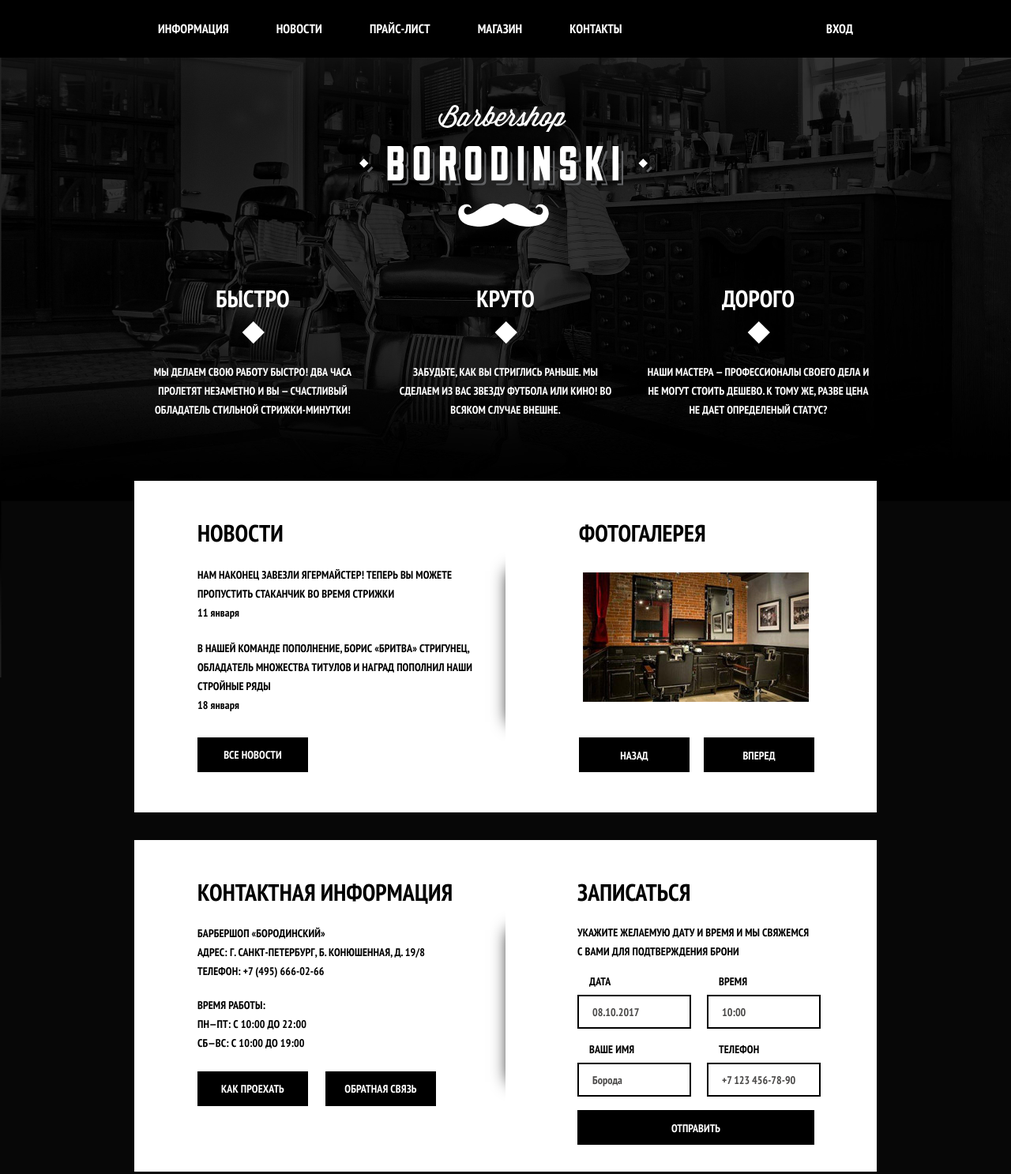
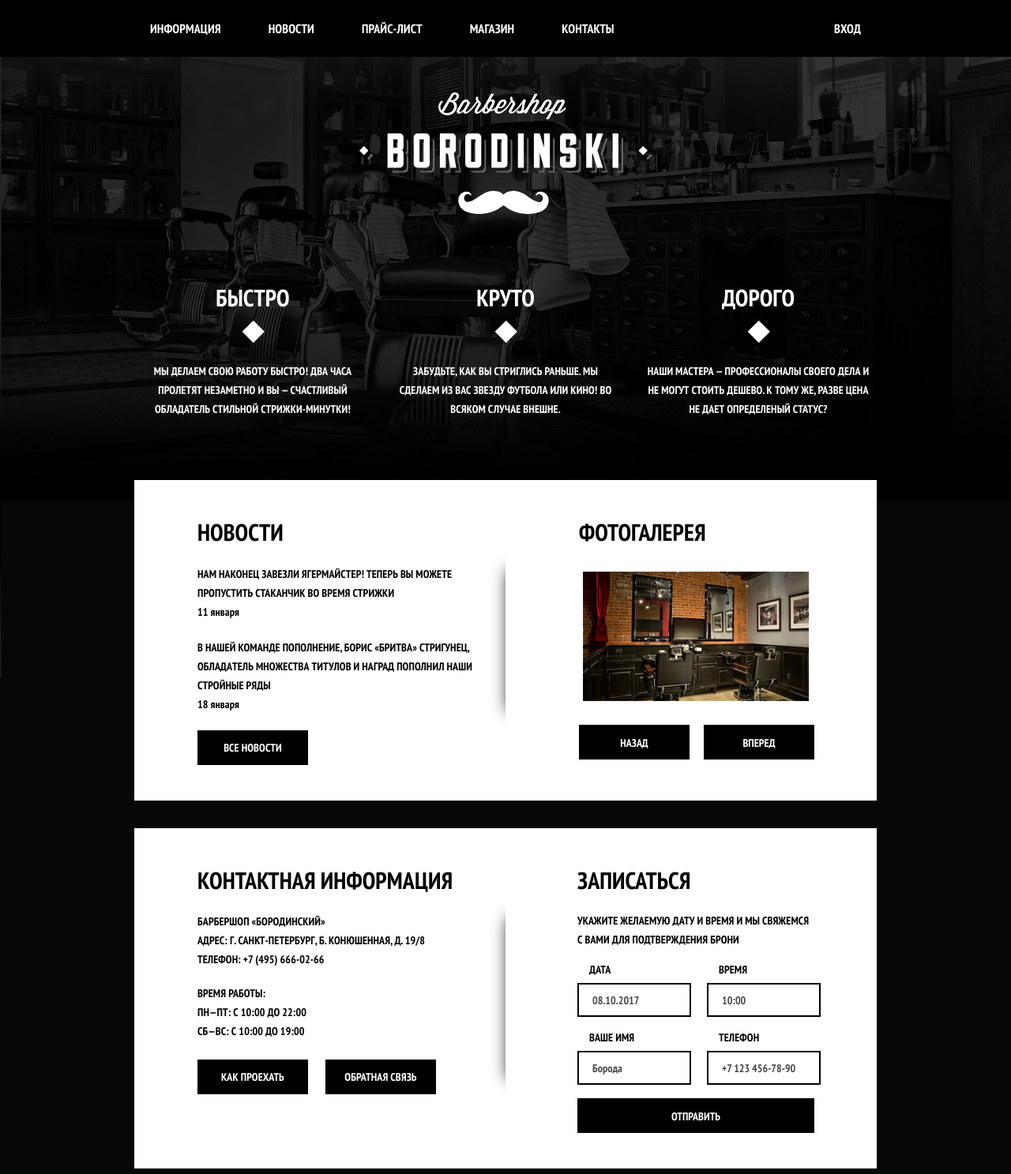
Before and after one commit to EduardLubomirsky/borodinskiy, a website: page app/index.html in a window 1280 px wide. Shown: the top 1487 px of the page at 79% size. Drawn offline with Linux system fonts and the light colour scheme; some packages are replaced by stand-ins of ours.

```diff
--- a/app/style/style.css
+++ b/app/style/style.css
@@ -64,7 +64,6 @@
 }
 .main-header{
 	background: black;
-	height: 73px;
 	margin-bottom: 284px;
 }
 .main-navigation{
@@ -74,11 +73,11 @@
 	font-size: 16px;
 	font-weight: bold;
 	line-height: 20px;
-	padding: 0 20px;
+	padding: 0 10px;
 }
 .main-navigation ul{
 	display: flex;
-	height: 73px;
+	flex-wrap: wrap;
 }
 .site-navigation li{
 	line-height: 72px;
@@ -108,7 +107,7 @@
 	position: absolute;
 	width: 371px;
 	height: 155px;
-	top: 133px;
+	bottom: -200px;
 	left: calc(50% - 185.5px);
 }
 .features{
@@ -154,9 +153,9 @@
 .row>section{
 	width: 50%;
 	padding-top: 45px;
+	padding-bottom: 45px;
 	box-sizing: border-box;
 	position: relative;
-	height: 420px;
 	background: white;
 	color: black;
 }
@@ -194,12 +193,8 @@
 	margin-left: 5px;
     margin-top: 29px;
 }
-.news .button,
-.gallery-navigation{
-	position: absolute;
-	bottom: 51px;
-}
 .gallery-button{
+	margin-top: 30px;
 	margin-right: 15px;
 	text-transform: uppercase;
 }
--- a/gulpfile.js
+++ b/gulpfile.js
@@ -18,5 +18,3 @@
 
 
 gulp.task('default', ['watch'], function () {
-
-});
```
Also changed, not shown: package.json (added, +26 -0 lines), 1 other file.
